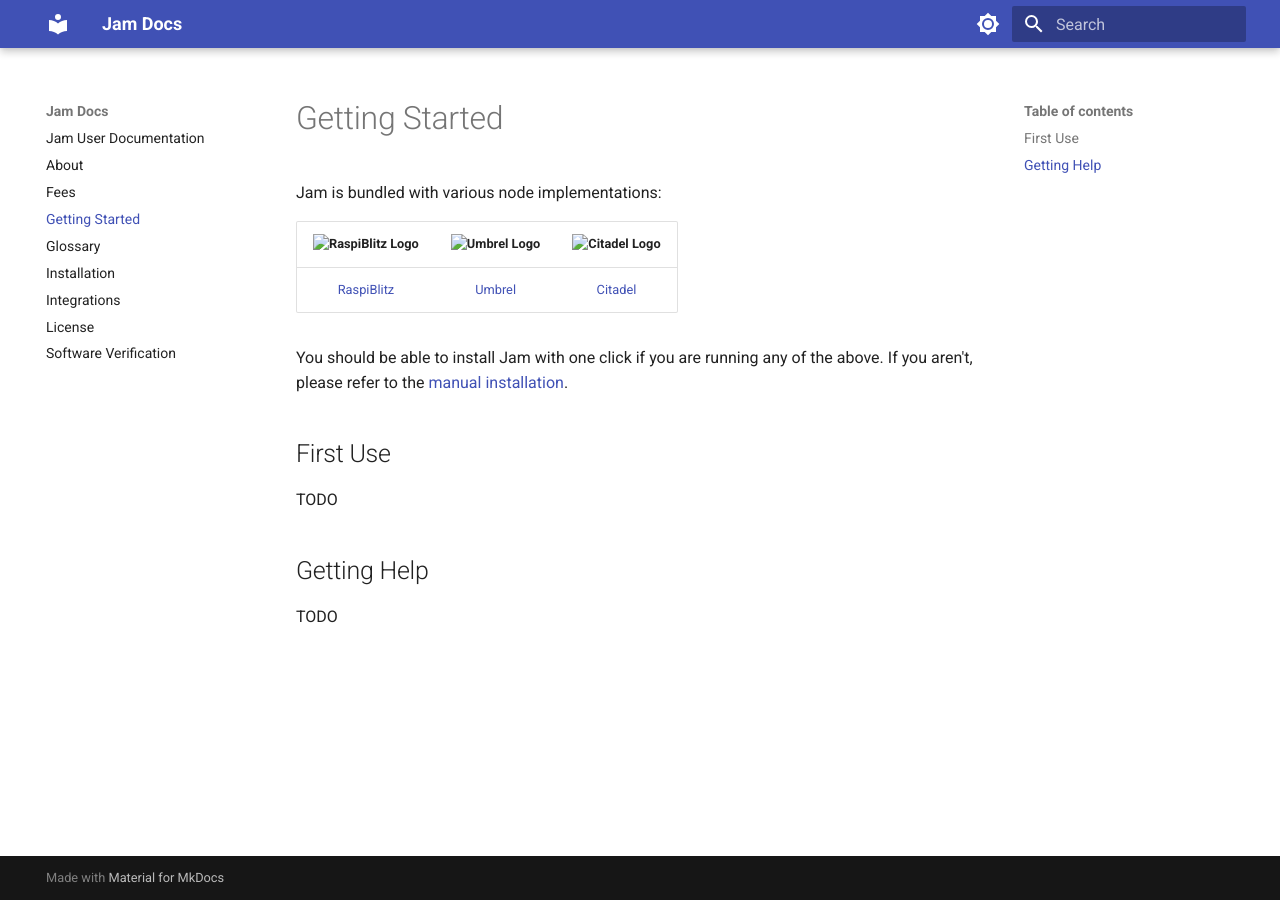
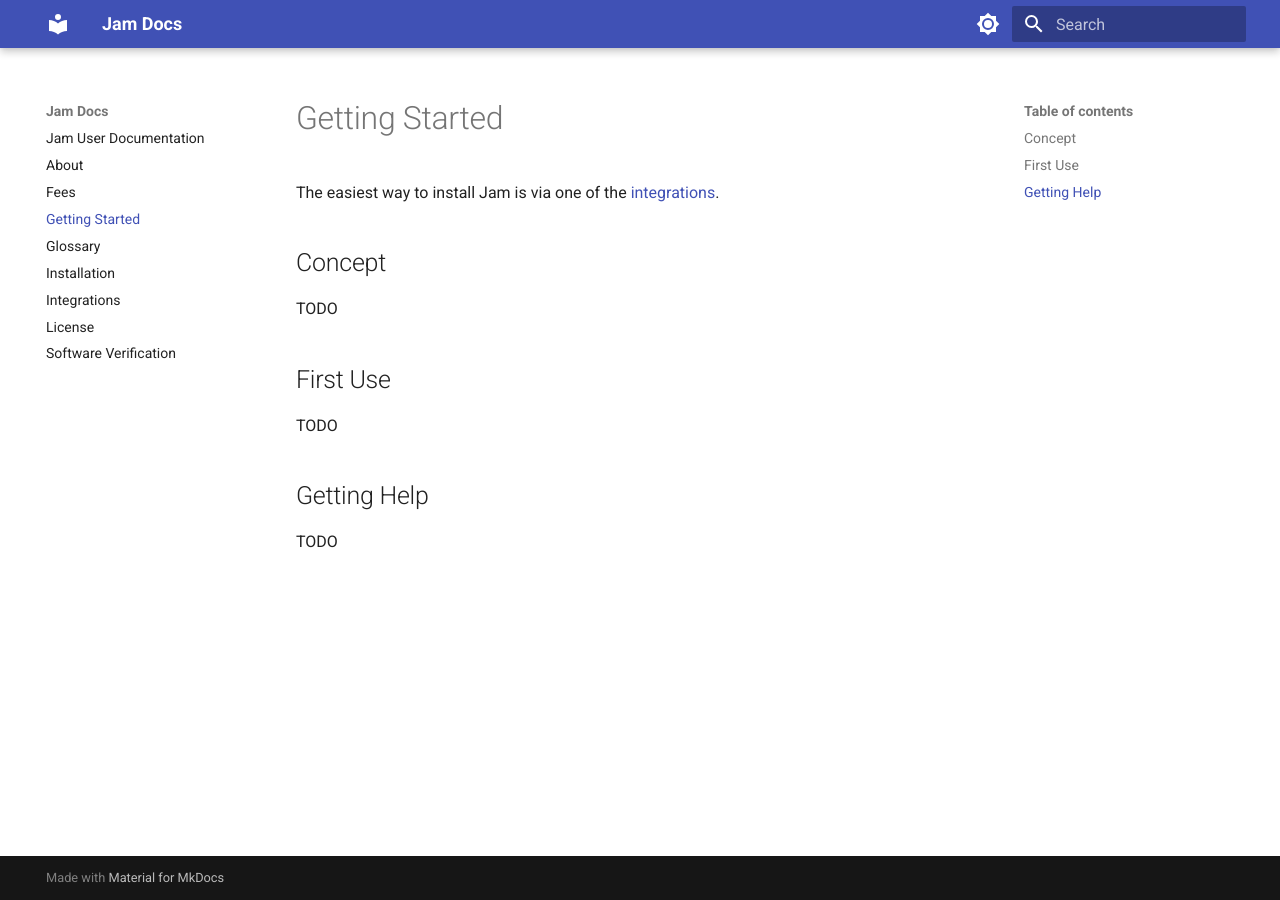
Before and after one commit to joinmarket-webui/jamdocs, an MkDocs documentation site: the page built from docs/getting-started.md, in a window 1280 px wide. Built offline with MkDocs 1.6.1 and Material for MkDocs 9.7.7, drawn with Linux system fonts in a browser that asks for light colours.

Commit message:
docs: getting started draft

```diff
--- a/docs/getting-started.md
+++ b/docs/getting-started.md
@@ -1,25 +1,12 @@
 # Getting Started
 
-Jam is bundled with various node implementations:
+The easiest way to install Jam is via one of the [integrations].
 
-<table>
-<thead>
-<tr>
-<th style="text-align:center"><img src="assets/raspiblitz-dark.svg#gh-light-mode-only" width="40px" alt="RaspiBlitz Logo" /><img src="assets/raspiblitz-light.svg#gh-dark-mode-only" width="40px" alt="RaspiBlitz Logo" /></th>
-<th style="text-align:center"><img src="assets/umbrel.svg" width="45px" alt="Umbrel Logo" /></th>
-<th style="text-align:center"><img src="assets/citadel.png" width="45px" alt="Citadel Logo" /></th>
-</tr>
-</thead>
-<tbody>
-<tr>
-<td style="text-align:center"><a href="https://github.com/rootzoll/raspiblitz">RaspiBlitz</a></td>
-<td style="text-align:center"><a href="https://getumbrel.com">Umbrel</a></td>
-<td style="text-align:center"><a href="https://runcitadel.space">Citadel</a></td>
-</tr>
-</tbody>
-</table>
+[integrations]: integrations.md
 
-You should be able to install Jam with one click if you are running any of the above. If you aren't, please refer to the [manual installation](installation.md).
+## Concept
+
+TODO
 
 ## First Use
 
```
